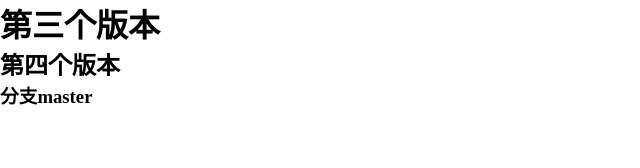
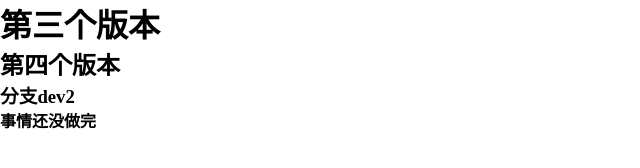
Before and after one commit to 52Taurus/gitLearn, a plain HTML site: page index.html in a window 1280 px wide. Shown: the whole page, without its empty margins (0-640 px from the left). Drawn offline with Linux system fonts and the light colour scheme.

Commit message:
add h3 tag

```diff
--- a/index.html
+++ b/index.html
@@ -10,6 +10,7 @@
 <body>
     <h1>第三个版本</h1>
     <h2>第四个版本</h2>
-    <h3>分支master</h3>
+    <h3>分支dev2</h3>
+    <h4>事情还没做完</h4>
 </body>
 </html>
```
